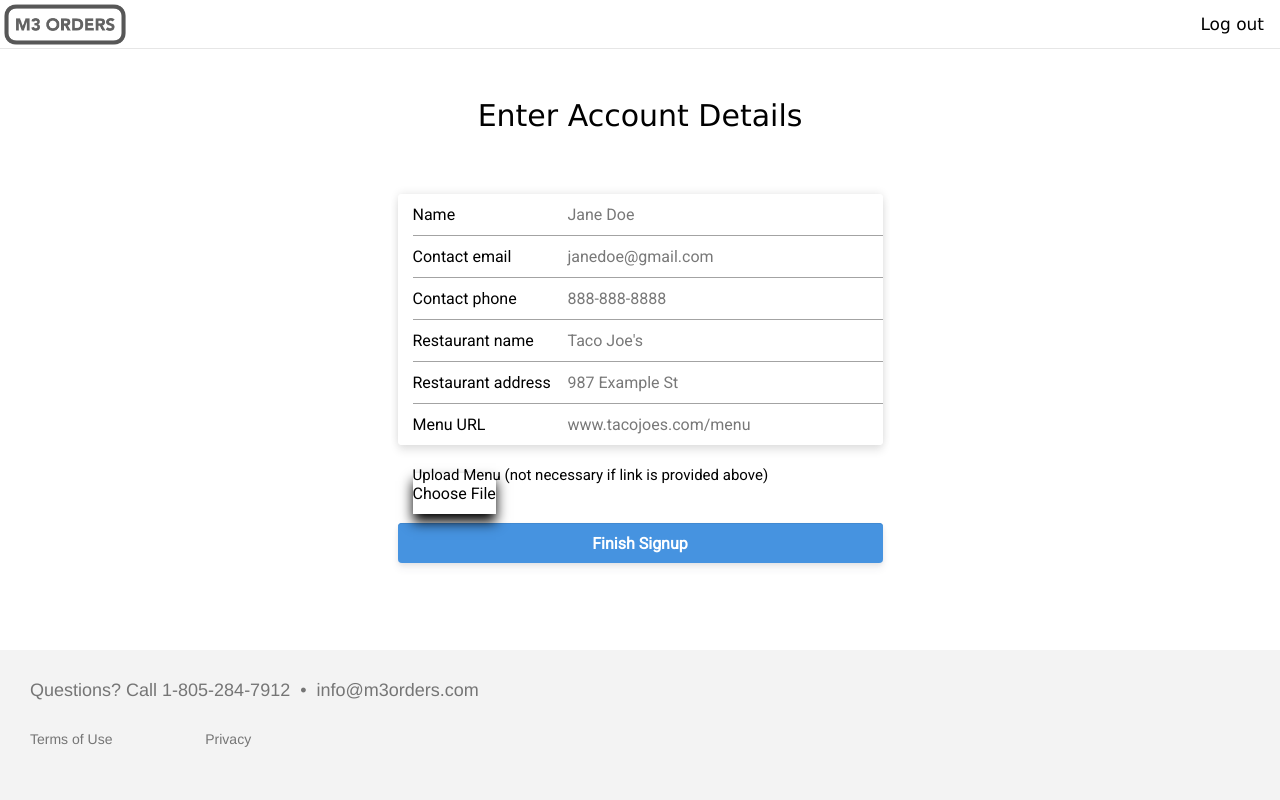
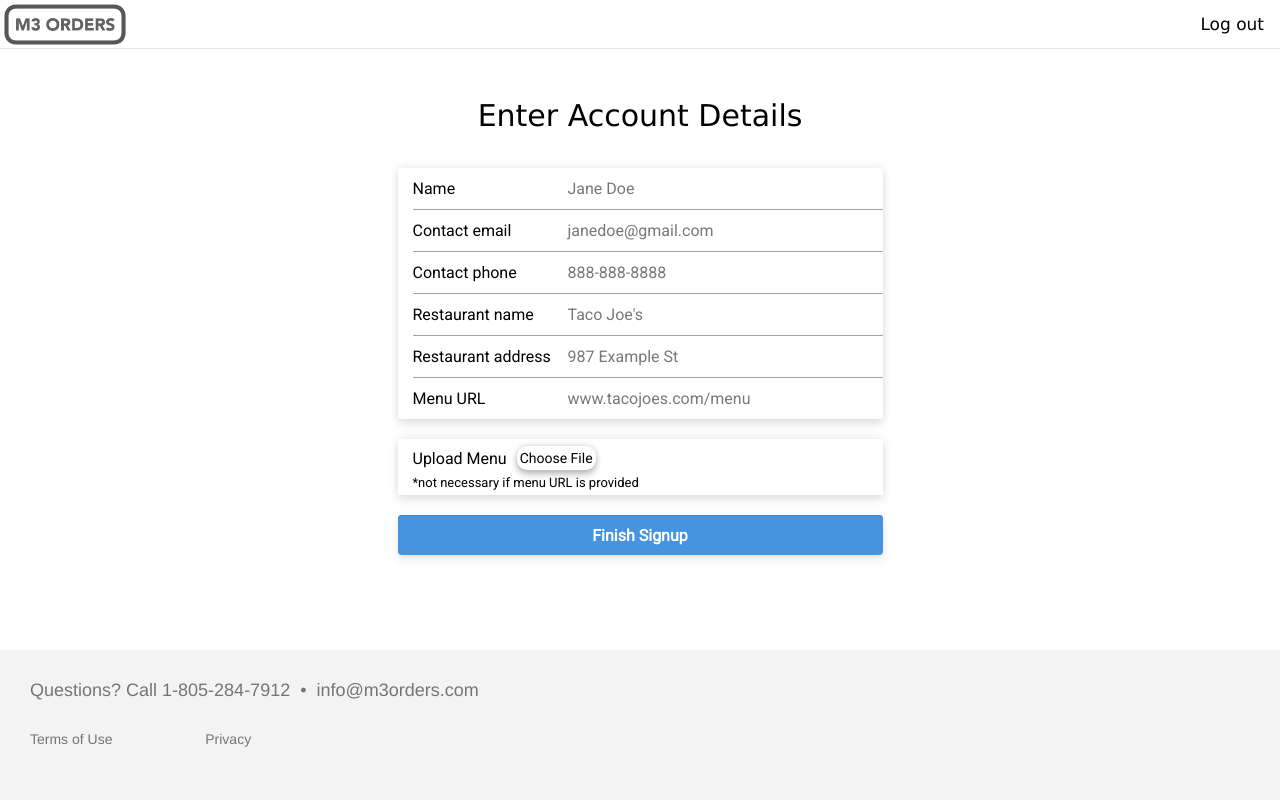
Before and after one commit to conradk16/online-ordering, a Flask app: page /account/setup in a window 1280 px wide. Run offline with Flask 2, Linux system fonts and the light colour scheme.

Commit message:
completed enter account details

```diff
--- a/webapp/templates/signup-enter-account-details.html
+++ b/webapp/templates/signup-enter-account-details.html
@@ -12,6 +12,19 @@
 
 <head>
   <script>
+
+  function update_file_name() {
+    var fullPath = document.getElementById('file_upload').value;
+    var startIndex = (fullPath.indexOf('\\') >= 0 ? fullPath.lastIndexOf('\\') : fullPath.lastIndexOf('/'));
+    var filename = fullPath.substring(startIndex);
+    if (filename.indexOf('\\') === 0 || filename.indexOf('/') === 0) {
+        filename = filename.substring(1);
+    }
+
+
+    var file_name_element = document.getElementById("file_name");
+    file_name.innerHTML = filename;
+  }
 
   // creates the element if it doesn't exist
   function getErrorElement() {
@@ -57,7 +70,7 @@
     var valid_phone = (phone_text.match(phone_format) != null);
     if (!valid_phone) {
         var invalid_input_text = getErrorElement();
-        invalid_input_text.innerHTML = "*Please enter a valid phone number of the form 000-000-0000";
+        invalid_input_text.innerHTML = "*Please enter a valid phone number of the form *** - *** - ****";
         return;
     }
 
@@ -78,14 +91,21 @@
     }
 
     // validate menu input
-
+    var menu_url_text = document.getElementById("menu_url").value;
+    var file_input = document.getElementById('file_upload');
+    if (menu_url_text.length == 0 && file_input.files.length == 0) {
+        var invalid_input_text = getErrorElement();
+        invalid_input_text.innerHTML = "*Please either enter a menu URL or upload a menu file";
+        return;
+    }
 
     submit_form();
 
   }
 
   function submit_form() {
-
+    var form = document.getElementById("form");
+    form.submit();
   }
 
   function run_on_load() {
@@ -183,7 +203,7 @@ body, html {
   font-weight: 400;
   margin: auto;
   text-align: center;
-  padding: 8px 8px 35px 8px;
+  padding: 8px 8px 20px 8px;
 }
 
 .input-label {
@@ -322,18 +342,47 @@ input[type=submit] {
 }
 
 .upload-holder {
-    margin-left: 30px;
-    display: block !important;
+    margin-left: 15px;
+    margin-right: 15px;
+    padding: 7px 15px;
+    padding-bottom: 5px;
+    display: flex !important;
+    flex-direction: column;
+    justify-content: space-between;
+    box-shadow: 0px 6px 9px rgb(0 0 0 / 9%), 0px -1px 9px rgb(0 0 0 / 9%);
 }
 
-.upload-instructions {
-    font-size: 15px !important;
-    min-width: 100%;
+.horizontal-holder {
+    display: flex;
+    justify-content: flex-start;
+    align-items: center;
 }
 
-.custom-file-upload {
-    box-shadow: 0 8px 12px 0 rgba(0,0,0,1)
+.custom-file-button {
+    box-shadow: 0 5px 6px 0 rgba(0,0,0,0.2), 0 0 6px 0 rgba(0,0,0,0.2);
+    padding: 4px 3px !important;
+    font-size: 14px !important;
+    border-radius: 10px;
+    width: auto !important;
+    margin-left: 10px;
 }
+
+.custom-file-button:hover {
+    cursor: pointer;
+}
+
+.uploaded-file-name {
+    margin-left: 10px;
+    font-size: 14px !important;
+    padding: 0px !important;
+}
+
+.asterisk {
+    font-size: 13px !important;
+    margin-top: 5px;
+}
+
+
 
 @media only screen and (max-width: 600px) {
   .columns {
@@ -359,43 +408,44 @@ input[type=submit] {
 <br>
 <div class="center">
         <div class="create-your-account">Enter Account Details</div>
-        <br>
         <div class="cell example example1" id="example-1">
 
         <form id="form">
           <fieldset>
             <div class="row">
               <label for="example1-name" data-tid="elements_examples.form.name_label">Name</label>
-              <input id="name" data-tid="elements_examples.form.name_placeholder" placeholder="Jane Doe">
+              <input id="name" data-tid="elements_examples.form.name_placeholder" placeholder="Jane Doe" name="name">
             </div>
             <div class="row">
               <label for="example1-email" data-tid="elements_examples.form.email_label">Contact email</label>
-              <input id="email" data-tid="elements_examples.form.email_placeholder"  placeholder="janedoe@gmail.com">
+              <input id="email" data-tid="elements_examples.form.email_placeholder"  placeholder="janedoe@gmail.com" name="email">
             </div>
             <div class="row">
               <label for="example1-email" data-tid="elements_examples.form.email_label">Contact phone</label>
-              <input id="phone" data-tid="elements_examples.form.email_placeholder"  placeholder="888-888-8888">
+              <input id="phone" data-tid="elements_examples.form.email_placeholder"  placeholder="888-888-8888" name="phone">
             </div>
             <div class="row">
               <label for="example1-email" data-tid="elements_examples.form.email_label">Restaurant name</label>
-              <input id="restaurant_name" data-tid="elements_examples.form.email_placeholder" placeholder="Taco Joe's">
+              <input id="restaurant_name" data-tid="elements_examples.form.email_placeholder" placeholder="Taco Joe's" name="restaurant_name">
             </div>
             <div class="row">
               <label for="example1-email" data-tid="elements_examples.form.email_label">Restaurant address</label>
-              <input id="restaurant_address" data-tid="elements_examples.form.email_placeholder" placeholder="987 Example St">
+              <input id="restaurant_address" data-tid="elements_examples.form.email_placeholder" placeholder="987 Example St" name="restaurant_address">
             </div>
             <div class="row">
               <label for="example1-email" data-tid="elements_examples.form.email_label">Menu URL</label>
-              <input id="menu_url" data-tid="elements_examples.form.email_placeholder" placeholder="www.tacojoes.com/menu">
+              <input id="menu_url" data-tid="elements_examples.form.email_placeholder" placeholder="www.tacojoes.com/menu" name="menu_url">
             </div>
           </fieldset>
 
           <div class="upload-holder">
-              <span class="upload-instructions">Upload Menu (not necessary if link is provided above)</span>
-              <br>
-              <label for="file_upload" class="custom-file-upload">Choose File
-              </label>
-              <input type="file" id="file_upload" hidden>
+              <div class="horizontal-holder">
+                <a class="upload-instructions">Upload Menu</a>
+                <label for="file_upload" class="custom-file-button">Choose File</label>
+                <input type="file" id="file_upload" hidden onchange="update_file_name()" name="menu_file">
+                <a class="uploaded-file-name" id="file_name"></a>
+              </div>
+              <span class="asterisk">*not necessary if menu URL is provided</span>
           </div>
 
           <button id="submit-button" type="button" data-tid="elements_examples.form.pay_button" onclick="validate_form()">Finish Signup</button>
```
